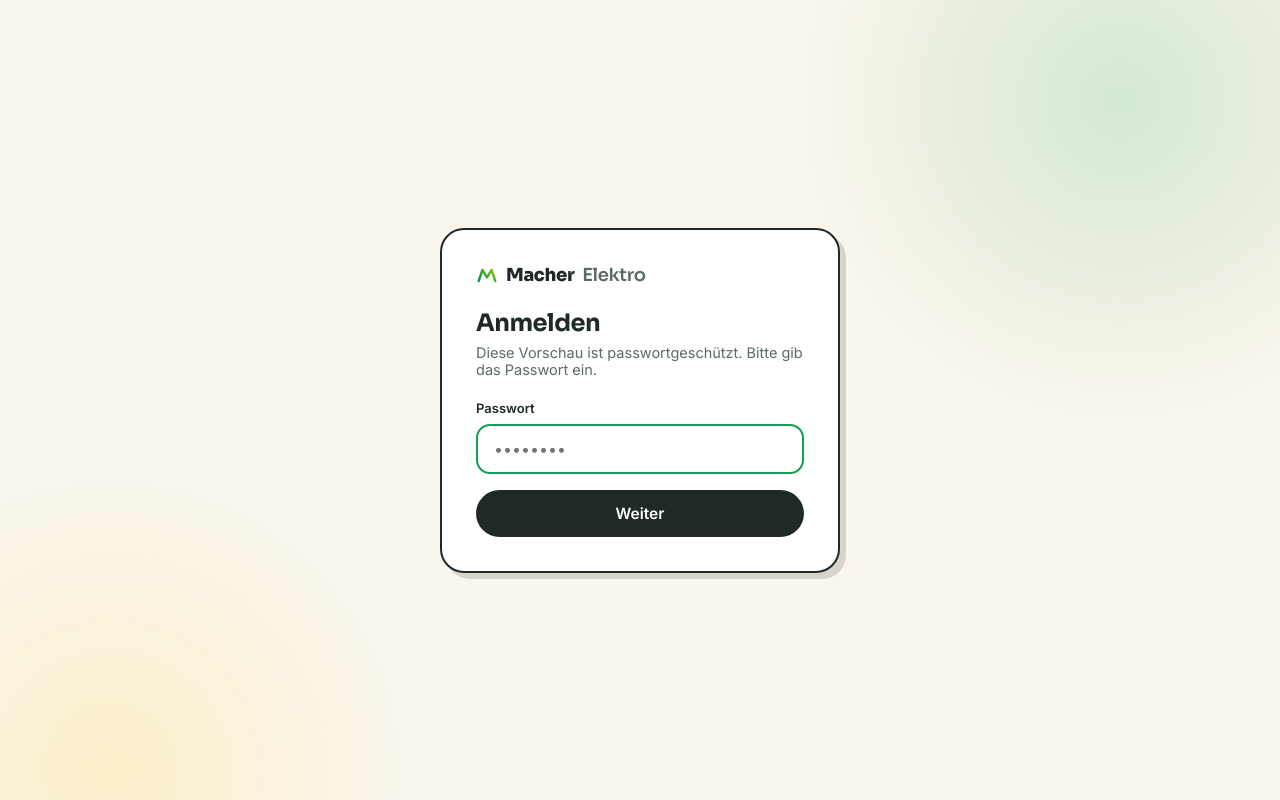
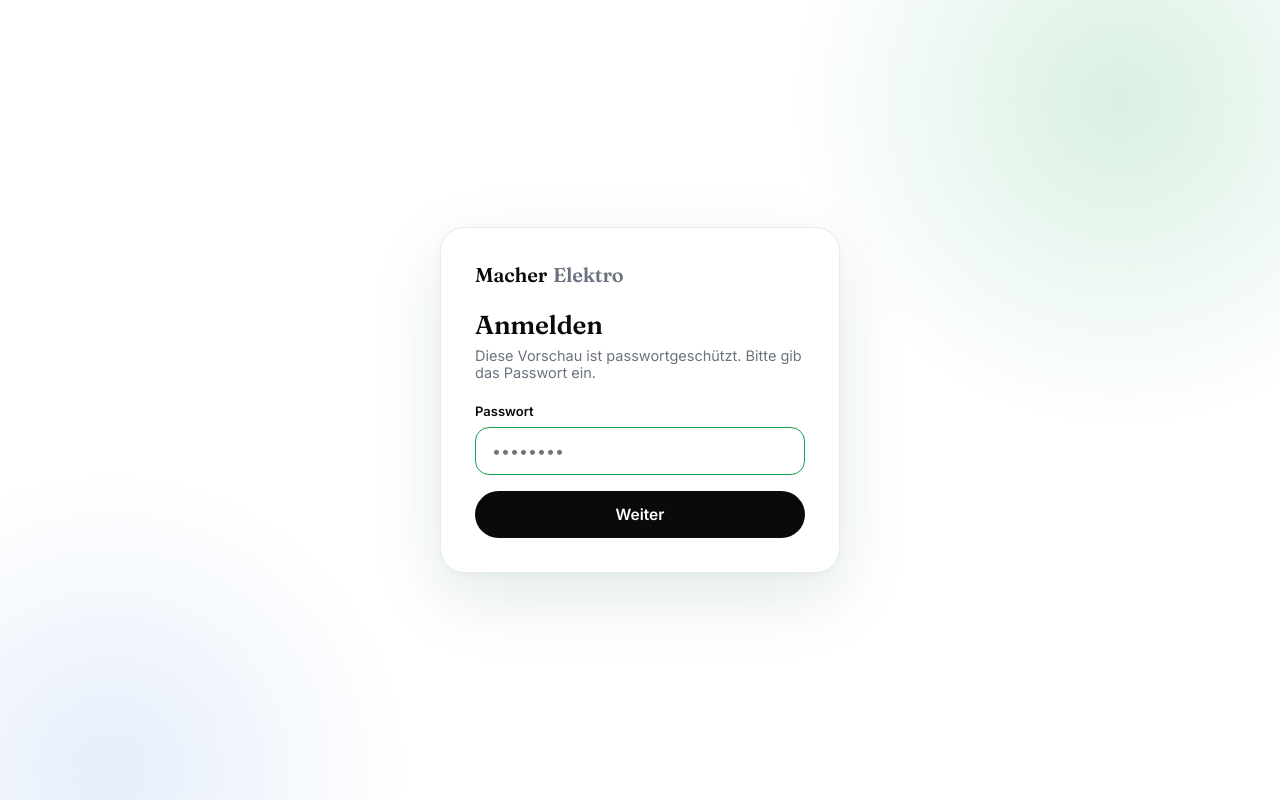
Before and after one commit to msign111/GitHub_elektrovergleich, a FastAPI app: page /login in a window 1280 px wide. Run offline with FastAPI, Linux system fonts and the light colour scheme.

Commit message:
neues design

```diff
--- a/app/templates/_design.html
+++ /dev/null
@@ -1,80 +0,0 @@
-{# _design.html – Marken-Design "Modern Cartoon" für Macher Elektro.
-   Wird auf ALLEN Seiten direkt vor </head> eingebunden:
-       {% include "_design.html" %}
-   Überschreibt die Grundfarben (Creme-Hintergrund, Tusche-Ränder) und
-   gibt Karten/Knöpfen den Comic-Look: kräftige Umrandung, harte
-   Versatz-Schatten, "drückbare" Knöpfe. Eine Datei = ein Ort zum
-   Nachschärfen des Designs. #}
-<style>
-    /* ---- Farbwelt: warmes Creme, Tusche-Grün, Sonnengelb ---- */
-    :root {
-        --bg: #FAF6ED;             /* Creme statt Klinik-Weiß */
-        --surface: #F3EDE0;
-        --surface-2: #FFFDF7;
-        --text: #1F2A24;           /* dunkle "Tusche" (grünstichig) */
-        --muted: #5C6B62;
-        --hairline: #E7DFCC;
-        --ink: #1F2A24;            /* Umrandungs-Farbe (Tusche) */
-        --accent: #12A150;
-        --accent-weak: #E9F7EE;
-        --sonne: #FFD23F;          /* fröhliches Gelb für Akzente */
-        --primary: #1F2A24;
-        /* Harte Comic-Schatten statt weicher Verläufe */
-        --shadow-sm: 2px 2px 0 rgba(31, 42, 36, .16);
-        --shadow: 6px 6px 0 rgba(31, 42, 36, .16);
-    }
-    body { background: var(--bg); }
-    /* Hintergrund-Farbtupfer: grün + sonnengelb */
-    body::before { background: radial-gradient(circle, rgba(18,161,80,.16), rgba(18,161,80,0) 66%); }
-    body::after { background: radial-gradient(circle, rgba(255,210,63,.20), rgba(255,210,63,0) 66%); }
-
-    /* ---- Karten & Kästen: Tusche-Rand + harter Schatten ---- */
-    .card, .card-haupt, .card-alt, .pcard, .box {
-        border: 2px solid var(--ink);
-        box-shadow: var(--shadow);
-    }
-    .card-haupt { box-shadow: 8px 8px 0 rgba(18, 161, 80, .28); }
-    .pcard:hover { box-shadow: 8px 8px 0 rgba(31, 42, 36, .2); transform: translate(-2px, -2px); border-color: var(--ink); }
-    .lade-schleier .lade-box { border: 2px solid var(--ink); box-shadow: var(--shadow); }
-    .lade-schleier .lade-shops span { border: 1.5px solid var(--ink); color: var(--text); }
-    .erfass-suggest, .suggest { border: 2px solid var(--ink); box-shadow: var(--shadow); }
-    .pos { border: 1.5px solid var(--ink); }
-
-    /* ---- Knöpfe: fest umrandet und "drückbar" ---- */
-    .cta, .add-btn, .korb-btn, .padd, .cartbar .go {
-        border: 2px solid var(--ink);
-        box-shadow: 3px 3px 0 var(--ink);
-        transition: transform .08s ease, box-shadow .08s ease, background .15s ease;
-    }
-    .cta:hover, .add-btn:hover, .korb-btn:hover, .padd:hover, .cartbar .go:hover {
-        transform: translate(-1px, -1px); box-shadow: 4px 4px 0 var(--ink); opacity: 1;
-    }
-    .cta:active, .add-btn:active, .korb-btn:active, .padd:active, .cartbar .go:active {
-        transform: translate(2px, 2px); box-shadow: 1px 1px 0 var(--ink);
-    }
-    /* Hauptknöpfe in Markengrün statt Schwarz */
-    .cta, .add-btn { background: var(--accent); border-color: var(--ink); color: #fff; }
-    .cta:hover, .add-btn:hover { background: #0E8A44; }
-    .cta:disabled { background: #A8C7B5; box-shadow: none; transform: none; border-color: #7d938a; }
-    .shop-col.is-best .korb-btn { background: var(--accent); border-color: var(--ink); color: #fff; }
-
-    /* ---- Eingabefelder: klare Tusche-Ränder ---- */
-    .erfass-zeile input, .search-box, textarea, input[type=password] {
-        border: 2px solid var(--ink);
-    }
-
-    /* ---- Pillen, Chips, Abzeichen ---- */
-    .chip, .cat, .avail, .segmented { border: 1.5px solid var(--ink); background: var(--surface-2); }
-    .segmented button.active { box-shadow: 2px 2px 0 rgba(31, 42, 36, .25); }
-    .eyebrow { background: var(--sonne); color: var(--ink); border: 1.5px solid var(--ink); }
-    .best-badge { border: 1.5px solid var(--ink); box-shadow: 2px 2px 0 rgba(31, 42, 36, .22); }
-    .stepper button, .pos-menge button { border: 1.5px solid var(--ink); box-shadow: none; }
-    .dropzone { border: 2px dashed var(--ink); }
-
-    /* ---- Vergleichstabelle (mobil: Pillen-Köpfe im Comic-Look) ---- */
-    @media (max-width: 899px) {
-        .table-wrap { border: 2px solid var(--ink); box-shadow: var(--shadow); }
-        thead th.shop-col .shop-name { border: 1.5px solid var(--ink); background: var(--surface-2); }
-        thead th.shop-col.is-best .shop-name { background: var(--accent); color: #fff; }
-    }
-</style>
--- a/app/templates/login.html
+++ b/app/templates/login.html
@@ -6,7 +6,7 @@
     <title>Anmelden – Macher Elektro</title>
     <link rel="preconnect" href="https://fonts.googleapis.com">
     <link rel="preconnect" href="https://fonts.gstatic.com" crossorigin>
-    <link href="https://fonts.googleapis.com/css2?family=Inter:wght@400;500;600;700&family=Sora:wght@600;700;800&display=swap" rel="stylesheet">
+    <link href="https://fonts.googleapis.com/css2?family=Inter:wght@400;500;600;700&family=Fraunces:ital,opsz,wght@0,9..144,500;0,9..144,600;1,9..144,500&display=swap" rel="stylesheet">
     <style>
         :root { --text:#0a0a0a; --muted:#6b7280; --hairline:#ececee; --accent:#12a150; --accent-weak:#f0faf4;
                 --primary:#0a0a0a; --surface-2:#fbfbfd; }
@@ -23,12 +23,11 @@
         .box { position: relative; z-index: 1; width: 100%; max-width: 400px; background: #fff;
             border: 1px solid #e7ece8; border-radius: 24px; padding: 34px;
             box-shadow: 0 24px 70px rgba(16,90,60,.12), 0 2px 10px rgba(0,0,0,.04); }
-        /* Eigene Marken-Schrift: Sora für Logo und Überschriften */
-        .logo, h1 { font-family: 'Sora', 'Inter', -apple-system, sans-serif; }
-        .logo { display: inline-flex; align-items: center; gap: 8px; font-weight: 800; font-size: 18px; letter-spacing: -.02em; margin-bottom: 22px; }
-        .logo .bolt { width: 22px; height: 22px; }
+        /* Editorial-Typografie: charaktervolle Serife für Marke und Überschriften */
+        .logo, h1 { font-family: 'Fraunces', Georgia, serif; }
+        .logo { display: inline-flex; align-items: baseline; gap: 6px; font-weight: 600; font-size: 20px; letter-spacing: -.01em; margin-bottom: 22px; }
         .logo .lite { color: var(--muted); font-weight: 600; }
-        h1 { font-size: 24px; font-weight: 700; letter-spacing: -.02em; margin: 0 0 6px; }
+        h1 { font-size: 26px; font-weight: 600; letter-spacing: -.01em; margin: 0 0 6px; }
         p.sub { color: var(--muted); font-size: 14.5px; margin: 0 0 22px; }
         label { font-size: 13px; font-weight: 600; color: var(--text); display: block; margin-bottom: 8px; }
         input[type=password] {
@@ -42,14 +41,11 @@
         button:active { transform: scale(.98); }
         .fehler { background: #fdecea; color: #b4231a; border-radius: 10px; padding: 10px 14px; font-size: 13.5px; margin-bottom: 16px; }
     </style>
-    {% include "_design.html" %}
 </head>
 <body>
     <div class="box">
-        <span class="logo">
-            <svg class="bolt" viewBox="0 0 24 24" fill="none" aria-hidden="true"><defs><linearGradient id="mimpuls" x1="3" y1="19" x2="21" y2="5" gradientUnits="userSpaceOnUse"><stop stop-color="#0e8a44"/><stop offset="1" stop-color="#84cc16"/></linearGradient></defs><path d="M3 18.5 L7 6.5 L12 14.5 L17 6.5 L21 18.5" stroke="url(#mimpuls)" stroke-width="2.7" stroke-linecap="round" stroke-linejoin="round"/></svg>
-            Macher<span class="lite">Elektro</span>
-        </span>
+        <!-- Wortmarke: reine Typografie, kein Symbol (Editorial-Stil) -->
+        <span class="logo">Macher <span class="lite">Elektro</span></span>
         <h1>Anmelden</h1>
         <p class="sub">Diese Vorschau ist passwortgeschützt. Bitte gib das Passwort ein.</p>
 
```
Also changed, not shown: FORTSCHRITT.md (+1 -0 lines), app/templates/entdecken.html (+8 -12 lines), app/templates/start.html (+30 -25 lines), app/templates/vergleich.html (+8 -13 lines).
